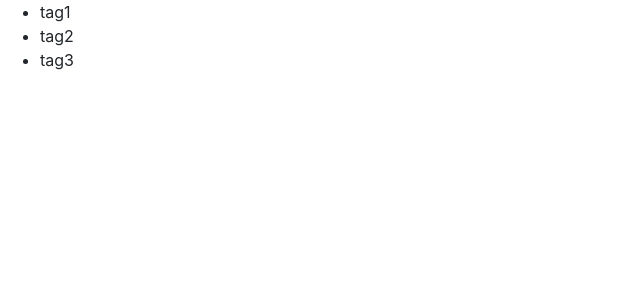
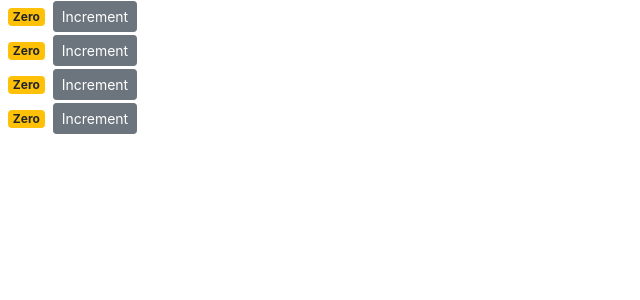
Before and after one commit to kumquatninja/counter-app, a React (Create React App) app: page / in a window 1280 px wide. Shown: the top 300 px of the page, without its empty margins (0-640 px from the left). Built offline with nearby package versions, Linux system fonts and the light colour scheme.

Commit message:
Added counters collection component

```diff
--- a/src/components/counter.jsx
+++ b/src/components/counter.jsx
@@ -2,24 +2,37 @@
 
 class Counter extends Component {
   state = {
-    count: 0,
-    tags: ["tag1", "tag2", "tag3"]
+    count: 0
   };
 
-  renderTags() {
-    if (this.state.tags.length === 0) return <p>There are no tags!</p>;
-    else
-      return (
-        <ul>
-          {this.state.tags.map(tag => (
-            <li key={tag}>{tag}</li>
-          ))}
-        </ul>
-      );
+  handleIncrement = product => {
+    console.log(product);
+    this.setState({ count: this.state.count + 1 });
+  };
+
+  render() {
+    return (
+      <div>
+        <span className={this.getBadgeClasses()}>{this.formatCount()}</span>
+        <button
+          onClick={() => this.handleIncrement({ id: 1 })}
+          className="btn btn-secondary btn-sm"
+        >
+          Increment
+        </button>
+      </div>
+    );
   }
 
-  render() {
-    return <div> {this.renderTags()} </div>;
+  formatCount() {
+    const { count } = this.state;
+    return count === 0 ? "Zero" : count;
+  }
+
+  getBadgeClasses() {
+    let classes = "badge m-2 badge-";
+    classes += this.state.count === 0 ? "warning" : "primary";
+    return classes;
   }
 }
 
--- /dev/null
+++ b/src/components/counters.jsx
@@ -0,0 +1,24 @@
+import React, { Component } from "react";
+import Counter from "./counter";
+
+class Counters extends Component {
+  state = {
+    counters: [
+      { id: 1, value: 4 },
+      { id: 2, value: 0 },
+      { id: 3, value: 0 },
+      { id: 4, value: 0 }
+    ]
+  };
+  render() {
+    return (
+      <div>
+        {this.state.counters.map(counter => (
+          <Counter key={counter.id} />
+        ))}
+      </div>
+    );
+  }
+}
+
+export default Counters;
--- a/src/index.js
+++ b/src/index.js
@@ -4,9 +4,9 @@
 import App from "./App";
 import * as serviceWorker from "./serviceWorker";
 import "bootstrap/dist/css/bootstrap.css";
-import Counter from "./components/counter";
+import Counters from "./components/counters";
 
-ReactDOM.render(<Counter />, document.getElementById("root"));
+ReactDOM.render(<Counters />, document.getElementById("root"));
 
 // If you want your app to work offline and load faster, you can change
 // unregister() to register() below. Note this comes with some pitfalls.
```
